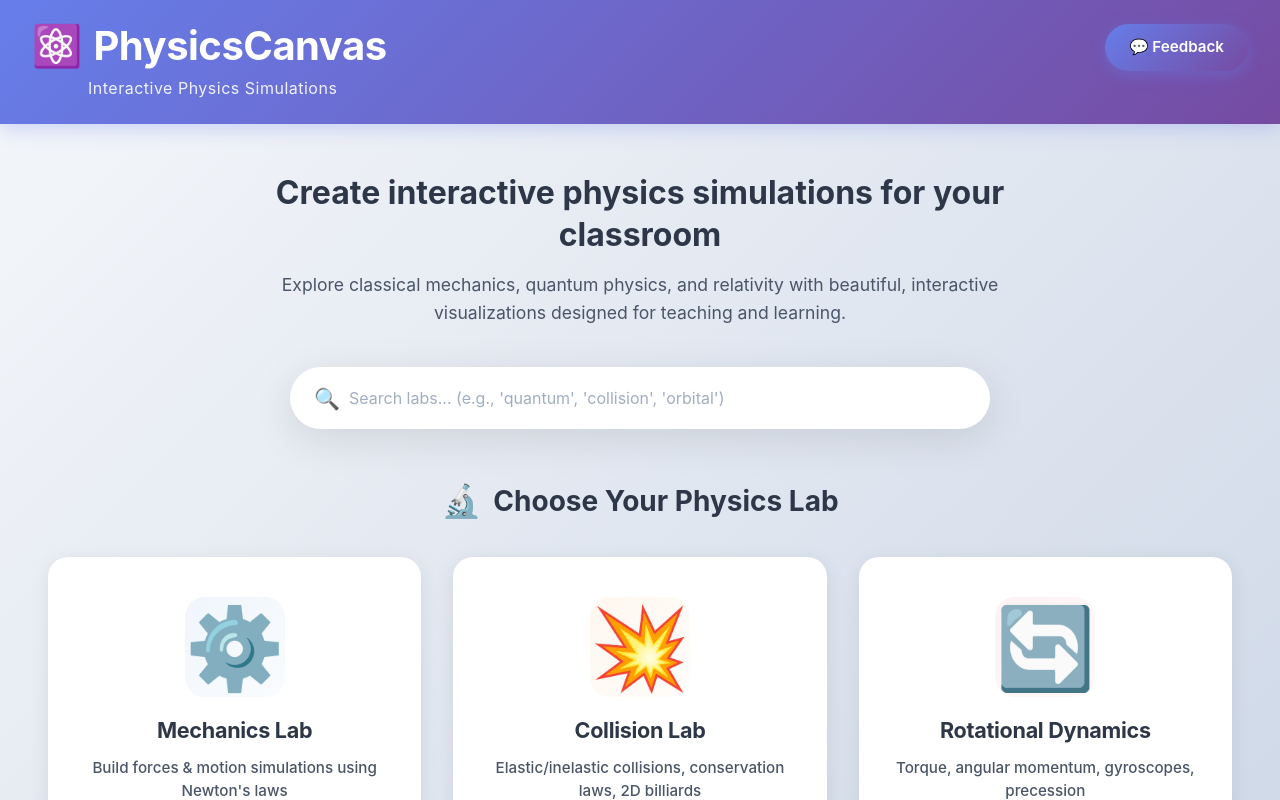
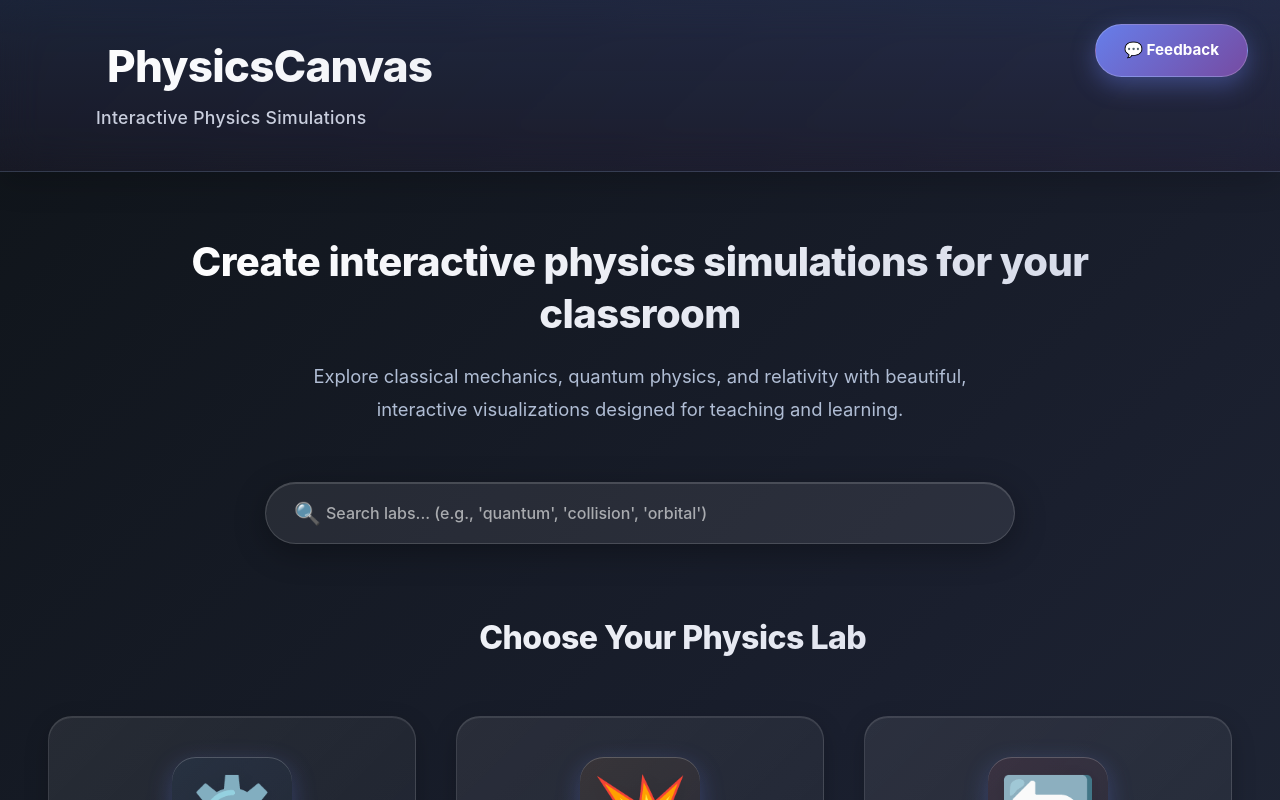
Before and after one commit to bhushanpoojary/physicscanvas-frontend, a React (Vite) app: page / in a window 1280 px wide. Shown: the top 800 px of the page. Built offline with nearby package versions, Linux system fonts and the light colour scheme.

Commit message:
home page UX improved

```diff
--- a/src/App.css
+++ b/src/App.css
@@ -16,8 +16,33 @@
   min-height: 100vh;
   display: flex;
   flex-direction: column;
-  background: linear-gradient(135deg, #f5f7fa 0%, #c3cfe2 100%);
+  background: linear-gradient(135deg, #0f1419 0%, #1a1f2e 50%, #252d3d 100%);
   position: relative;
+  overflow-x: hidden;
+}
+
+.pc-landing::before {
+  content: '';
+  position: absolute;
+  top: -50%;
+  right: -10%;
+  width: 500px;
+  height: 500px;
+  background: radial-gradient(circle, rgba(102, 126, 234, 0.15) 0%, transparent 70%);
+  border-radius: 50%;
+  pointer-events: none;
+}
+
+.pc-landing::after {
+  content: '';
+  position: absolute;
+  bottom: -10%;
+  left: -5%;
+  width: 400px;
+  height: 400px;
+  background: radial-gradient(circle, rgba(16, 185, 129, 0.1) 0%, transparent 70%);
+  border-radius: 50%;
+  pointer-events: none;
 }
 
 /* Feedback Button */
@@ -25,31 +50,40 @@
   position: fixed;
   top: 1.5rem;
   right: 2rem;
-  padding: 0.75rem 1.5rem;
+  padding: 0.875rem 1.75rem;
   background: linear-gradient(135deg, #667eea 0%, #764ba2 100%);
   color: #fff;
   text-decoration: none;
   font-size: 0.95rem;
-  font-weight: 600;
+  font-weight: 700;
   border-radius: 50px;
-  box-shadow: 0 4px 15px rgba(102, 126, 234, 0.4);
+  box-shadow: 0 8px 24px rgba(102, 126, 234, 0.4);
   transition: all 0.3s ease;
   z-index: 1000;
   display: flex;
   align-items: center;
-  gap: 0.5rem;
+  gap: 0.75rem;
+  border: 1px solid rgba(255, 255, 255, 0.2);
 }
 
 .pc-feedback-button:hover {
-  transform: translateY(-2px);
-  box-shadow: 0 6px 20px rgba(102, 126, 234, 0.6);
-  background: linear-gradient(135deg, #764ba2 0%, #667eea 100%);
+  transform: translateY(-3px);
+  box-shadow: 0 12px 32px rgba(102, 126, 234, 0.5);
+  border-color: rgba(255, 255, 255, 0.3);
+}
+
+.pc-feedback-button:active {
+  transform: translateY(-1px);
 }
 
 .pc-landing-header {
-  padding: 1.5rem 2rem;
-  background: linear-gradient(135deg, #667eea 0%, #764ba2 100%);
-  box-shadow: 0 4px 20px rgba(102, 126, 234, 0.3);
+  padding: 2.5rem 2rem;
+  background: linear-gradient(180deg, rgba(102, 126, 234, 0.15) 0%, rgba(118, 75, 162, 0.08) 100%);
+  backdrop-filter: blur(20px);
+  border-bottom: 1px solid rgba(255, 255, 255, 0.1);
+  box-shadow: 0 8px 32px rgba(0, 0, 0, 0.2);
+  position: relative;
+  z-index: 10;
 }
 
 .pc-landing-header-content {
@@ -58,33 +92,38 @@
 }
 
 .pc-landing-title {
-  margin: 0 0 0.5rem 0;
-  font-size: 2.5rem;
-  color: #fff;
-  font-weight: 700;
+  margin: 0 0 0.75rem 0;
+  font-size: 2.75rem;
+  background: linear-gradient(135deg, #ffffff 0%, #d4d9e8 100%);
+  -webkit-background-clip: text;
+  -webkit-text-fill-color: transparent;
+  background-clip: text;
+  font-weight: 800;
   display: flex;
   align-items: center;
-  gap: 0.75rem;
-  letter-spacing: -0.5px;
+  gap: 1rem;
+  letter-spacing: -0.8px;
 }
 
 .pc-title-icon {
-  font-size: 2.5rem;
-  animation: pulse 2s ease-in-out infinite;
+  font-size: 3rem;
+  animation: pulse 3s ease-in-out infinite;
+  filter: drop-shadow(0 0 8px rgba(102, 126, 234, 0.4));
 }
 
 @keyframes pulse {
-  0%, 100% { transform: scale(1); }
-  50% { transform: scale(1.1); }
+  0%, 100% { transform: scale(1) rotateZ(0deg); }
+  50% { transform: scale(1.08) rotateZ(3deg); }
 }
 
 .pc-landing-subtitle {
   margin: 0;
-  font-size: 1rem;
-  color: rgba(255, 255, 255, 0.9);
-  font-weight: 400;
-  letter-spacing: 0.5px;
-  padding-left: 3.5rem;
+  font-size: 1.1rem;
+  color: #d4d9e8;
+  font-weight: 500;
+  letter-spacing: 0.3px;
+  padding-left: 4rem;
+  opacity: 0.95;
 }
 
 .pc-landing-content {
@@ -92,21 +131,23 @@
   display: flex;
   flex-direction: column;
   align-items: center;
-  padding: 3rem 2rem;
+  padding: 4rem 2rem;
   overflow-y: auto;
+  position: relative;
+  z-index: 5;
 }
 
 .pc-hero-section {
   text-align: center;
-  max-width: 800px;
-  margin-bottom: 2.5rem;
-  animation: fadeInUp 0.8s ease-out;
+  max-width: 900px;
+  margin-bottom: 3.5rem;
+  animation: fadeInUp 0.9s ease-out;
 }
 
 @keyframes fadeInUp {
   from {
     opacity: 0;
-    transform: translateY(30px);
+    transform: translateY(40px);
   }
   to {
     opacity: 1;
@@ -115,82 +156,98 @@
 }
 
 .pc-hero-title {
-  font-size: 2rem;
-  font-weight: 700;
-  color: #2d3748;
-  margin: 0 0 1rem 0;
+  font-size: 2.5rem;
+  font-weight: 800;
+  background: linear-gradient(135deg, #ffffff 0%, #d4d9e8 100%);
+  -webkit-background-clip: text;
+  -webkit-text-fill-color: transparent;
+  background-clip: text;
+  margin: 0 0 1.25rem 0;
   line-height: 1.3;
+  letter-spacing: -0.6px;
 }
 
 .pc-hero-description {
-  font-size: 1.1rem;
-  color: #4a5568;
+  font-size: 1.15rem;
+  color: #b0bdd4;
   margin: 0;
-  line-height: 1.6;
+  line-height: 1.8;
+  max-width: 700px;
+  margin: 0 auto;
 }
 
 .pc-search-wrapper {
   width: 100%;
-  max-width: 700px;
-  margin-bottom: 3rem;
-  animation: fadeInUp 0.8s ease-out 0.2s both;
+  max-width: 750px;
+  margin-bottom: 4rem;
+  animation: fadeInUp 0.9s ease-out 0.15s both;
 }
 
 .pc-search-container-home {
   position: relative;
   display: flex;
   align-items: center;
-  background: #fff;
-  border-radius: 50px;
-  box-shadow: 0 10px 40px rgba(0, 0, 0, 0.1);
-  transition: all 0.3s ease;
+  background: rgba(255, 255, 255, 0.08);
+  border-radius: 60px;
+  box-shadow: 0 8px 32px rgba(0, 0, 0, 0.3), inset 0 1px 0 rgba(255, 255, 255, 0.15);
+  transition: all 0.4s cubic-bezier(0.4, 0, 0.2, 1);
+  border: 1px solid rgba(255, 255, 255, 0.15);
+  backdrop-filter: blur(10px);
 }
 
 .pc-search-container-home:hover {
-  box-shadow: 0 15px 50px rgba(0, 0, 0, 0.15);
-  transform: translateY(-2px);
+  box-shadow: 0 12px 48px rgba(102, 126, 234, 0.25), inset 0 1px 0 rgba(255, 255, 255, 0.2);
+  border-color: rgba(102, 126, 234, 0.4);
+  transform: translateY(-4px);
+  background: rgba(255, 255, 255, 0.12);
+}
+
+.pc-search-container-home:focus-within {
+  border-color: rgba(102, 126, 234, 0.6);
+  box-shadow: 0 12px 48px rgba(102, 126, 234, 0.35), inset 0 1px 0 rgba(255, 255, 255, 0.2);
 }
 
 .pc-search-icon {
   position: absolute;
-  left: 1.5rem;
-  font-size: 1.3rem;
+  left: 1.75rem;
+  font-size: 1.35rem;
   color: #667eea;
   pointer-events: none;
 }
 
 .pc-search-input-home {
   width: 100%;
-  padding: 1.125rem 3.5rem;
+  padding: 1.25rem 3.75rem;
   font-size: 1rem;
-  border: 3px solid transparent;
-  border-radius: 50px;
+  border: none;
+  border-radius: 60px;
   background: transparent;
-  color: #2d3748;
+  color: #ffffff;
   outline: none;
   transition: all 0.3s ease;
   font-family: inherit;
+  font-weight: 500;
 }
 
 .pc-search-input-home::placeholder {
-  color: #a0aec0;
+  color: rgba(255, 255, 255, 0.6);
 }
 
 .pc-search-input-home:focus {
-  border-color: #667eea;
+  color: #ffffff;
 }
 
 .pc-search-clear-home {
   position: absolute;
-  right: 1.25rem;
-  background: #e2e8f0;
+  right: 1.5rem;
+  background: rgba(255, 255, 255, 0.1);
   border: none;
-  color: #4a5568;
-  font-size: 1.5rem;
+  color: #d4d9e8;
+  font-size: 1.4rem;
   cursor: pointer;
   padding: 0;
-  width: 32px;
-  height: 32px;
+  width: 38px;
+  height: 38px;
   display: flex;
   align-items: center;
   justify-content: center;
@@ -200,36 +257,42 @@
 }
 
 .pc-search-clear-home:hover {
-  background: #cbd5e0;
-  transform: scale(1.1);
+  background: rgba(255, 255, 255, 0.2);
+  transform: scale(1.15);
+  color: #ffffff;
 }
 
 .pc-labs-section {
   width: 100%;
   max-width: 1400px;
-  animation: fadeInUp 0.8s ease-out 0.4s both;
+  animation: fadeInUp 0.9s ease-out 0.3s both;
 }
 
 .pc-labs-heading {
-  font-size: 1.75rem;
-  color: #2d3748;
-  margin: 0 0 2rem 0;
-  font-weight: 700;
+  font-size: 2rem;
+  font-weight: 800;
+  background: linear-gradient(135deg, #ffffff 0%, #d4d9e8 100%);
+  -webkit-background-clip: text;
+  -webkit-text-fill-color: transparent;
+  background-clip: text;
+  margin: 0 0 3rem 0;
   text-align: center;
   display: flex;
   align-items: center;
   justify-content: center;
-  gap: 0.75rem;
+  gap: 1rem;
+  letter-spacing: -0.5px;
 }
 
 .pc-heading-icon {
-  font-size: 2rem;
+  font-size: 2.5rem;
+  filter: drop-shadow(0 0 8px rgba(102, 126, 234, 0.3));
 }
 
 .pc-labs-grid {
   display: grid;
-  grid-template-columns: repeat(auto-fill, minmax(300px, 1fr));
-  gap: 2rem;
+  grid-template-columns: repeat(auto-fill, minmax(320px, 1fr));
+  gap: 2.5rem;
   width: 100%;
   padding: 0 1rem;
   margin-bottom: 3rem;
@@ -310,15 +373,16 @@
   flex-direction: column;
   align-items: center;
   padding: 2.5rem 2rem;
-  background: #fff;
-  border: none;
-  border-radius: 20px;
+  background: linear-gradient(135deg, rgba(255, 255, 255, 0.08) 0%, rgba(255, 255, 255, 0.03) 100%);
+  border: 1px solid rgba(255, 255, 255, 0.12);
+  border-radius: 24px;
   cursor: pointer;
-  transition: all 0.4s cubic-bezier(0.175, 0.885, 0.32, 1.275);
+  transition: all 0.4s cubic-bezier(0.4, 0, 0.2, 1);
   text-align: center;
   font-family: inherit;
-  box-shadow: 0 4px 20px rgba(0, 0, 0, 0.08);
+  box-shadow: 0 8px 24px rgba(0, 0, 0, 0.2), inset 0 1px 0 rgba(255, 255, 255, 0.1);
   overflow: hidden;
+  backdrop-filter: blur(10px);
 }
 
 .pc-lab-card::before {
@@ -327,63 +391,96 @@
   top: 0;
   left: 0;
   right: 0;
-  height: 5px;
+  height: 6px;
   background: linear-gradient(90deg, var(--card-color, #667eea) 0%, var(--card-color-light, #764ba2) 100%);
   transform: scaleX(0);
-  transition: transform 0.4s ease;
+  transform-origin: left;
+  transition: transform 0.4s cubic-bezier(0.4, 0, 0.2, 1);
+}
+
+.pc-lab-card::after {
+  content: '';
+  position: absolute;
+  top: 0;
+  left: 0;
+  right: 0;
+  bottom: 0;
+  background: radial-gradient(circle at 30% 20%, rgba(102, 126, 234, 0.15) 0%, transparent 50%);
+  opacity: 0;
+  transition: opacity 0.4s ease;
+  pointer-events: none;
+}
+
+.pc-lab-card:hover:not(.pc-lab-card-disabled) {
+  transform: translateY(-12px);
+  border-color: rgba(102, 126, 234, 0.4);
+  background: linear-gradient(135deg, rgba(255, 255, 255, 0.15) 0%, rgba(255, 255, 255, 0.06) 100%);
+  box-shadow: 0 20px 48px rgba(102, 126, 234, 0.25), inset 0 1px 0 rgba(255, 255, 255, 0.15);
 }
 
 .pc-lab-card:hover:not(.pc-lab-card-disabled)::before {
   transform: scaleX(1);
 }
 
-.pc-lab-card:hover:not(.pc-lab-card-disabled) {
-  transform: translateY(-8px);
-  box-shadow: 0 20px 50px rgba(0, 0, 0, 0.15);
+.pc-lab-card:hover:not(.pc-lab-card-disabled)::after {
+  opacity: 1;
 }
 
 .pc-lab-card:active:not(.pc-lab-card-disabled) {
-  transform: translateY(-4px);
-  box-shadow: 0 10px 30px rgba(0, 0, 0, 0.15);
+  transform: translateY(-6px);
 }
 
 .pc-lab-card-disabled {
   cursor: not-allowed;
-  opacity: 0.5;
-  background-color: #f8f8f8;
+  opacity: 0.4;
+  background: linear-gradient(135deg, rgba(100, 100, 100, 0.05) 0%, rgba(80, 80, 80, 0.03) 100%);
+  border-color: rgba(255, 255, 255, 0.05);
 }
 
 .pc-lab-card-icon {
   font-size: 5rem;
-  margin-bottom: 1.25rem;
+  margin-bottom: 1.5rem;
   line-height: 1;
-  transition: transform 0.4s ease;
+  transition: transform 0.4s cubic-bezier(0.4, 0, 0.2, 1);
   display: flex;
   align-items: center;
   justify-content: center;
-  width: 100px;
-  height: 100px;
-  background: linear-gradient(135deg, rgba(102, 126, 234, 0.1) 0%, rgba(118, 75, 162, 0.1) 100%);
-  border-radius: 20px;
+  width: 120px;
+  height: 120px;
+  background: linear-gradient(135deg, var(--card-color, #667eea) 0%, var(--card-color-light, #764ba2) 100%);
+  border-radius: 24px;
+  box-shadow: 0 8px 24px rgba(102, 126, 234, 0.3), inset 0 1px 0 rgba(255, 255, 255, 0.2);
+  filter: drop-shadow(0 4px 8px rgba(0, 0, 0, 0.1));
 }
 
 .pc-lab-card:hover:not(.pc-lab-card-disabled) .pc-lab-card-icon {
-  transform: scale(1.1) rotate(5deg);
+  transform: scale(1.15) rotateZ(5deg);
+  box-shadow: 0 12px 32px rgba(102, 126, 234, 0.4), inset 0 1px 0 rgba(255, 255, 255, 0.25);
 }
 
 .pc-lab-card-title {
   font-size: 1.35rem;
   font-weight: 700;
-  color: #2d3748;
-  margin: 0 0 0.875rem 0;
+  color: #ffffff;
+  margin: 0 0 1rem 0;
   letter-spacing: -0.3px;
+  transition: color 0.3s ease;
+}
+
+.pc-lab-card:hover:not(.pc-lab-card-disabled) .pc-lab-card-title {
+  color: #ffffff;
 }
 
 .pc-lab-card-description {
   font-size: 0.95rem;
-  color: #4a5568;
-  line-height: 1.5;
+  color: #b0bdd4;
+  line-height: 1.6;
   margin: 0;
+  transition: color 0.3s ease;
+}
+
+.pc-lab-card:hover:not(.pc-lab-card-disabled) .pc-lab-card-description {
+  color: #d4d9e8;
 }
 
 .pc-lab-card-badge {
```
